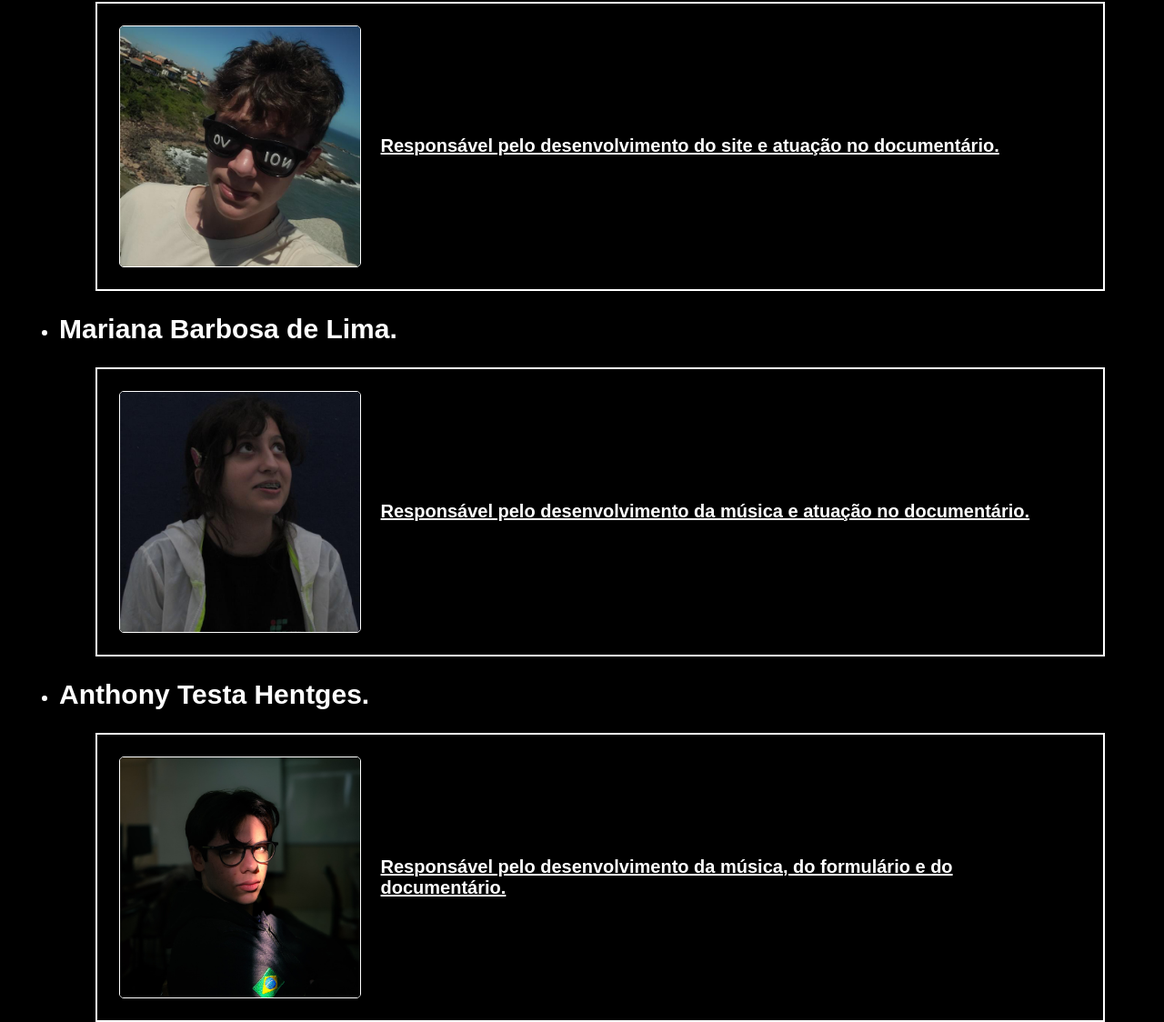
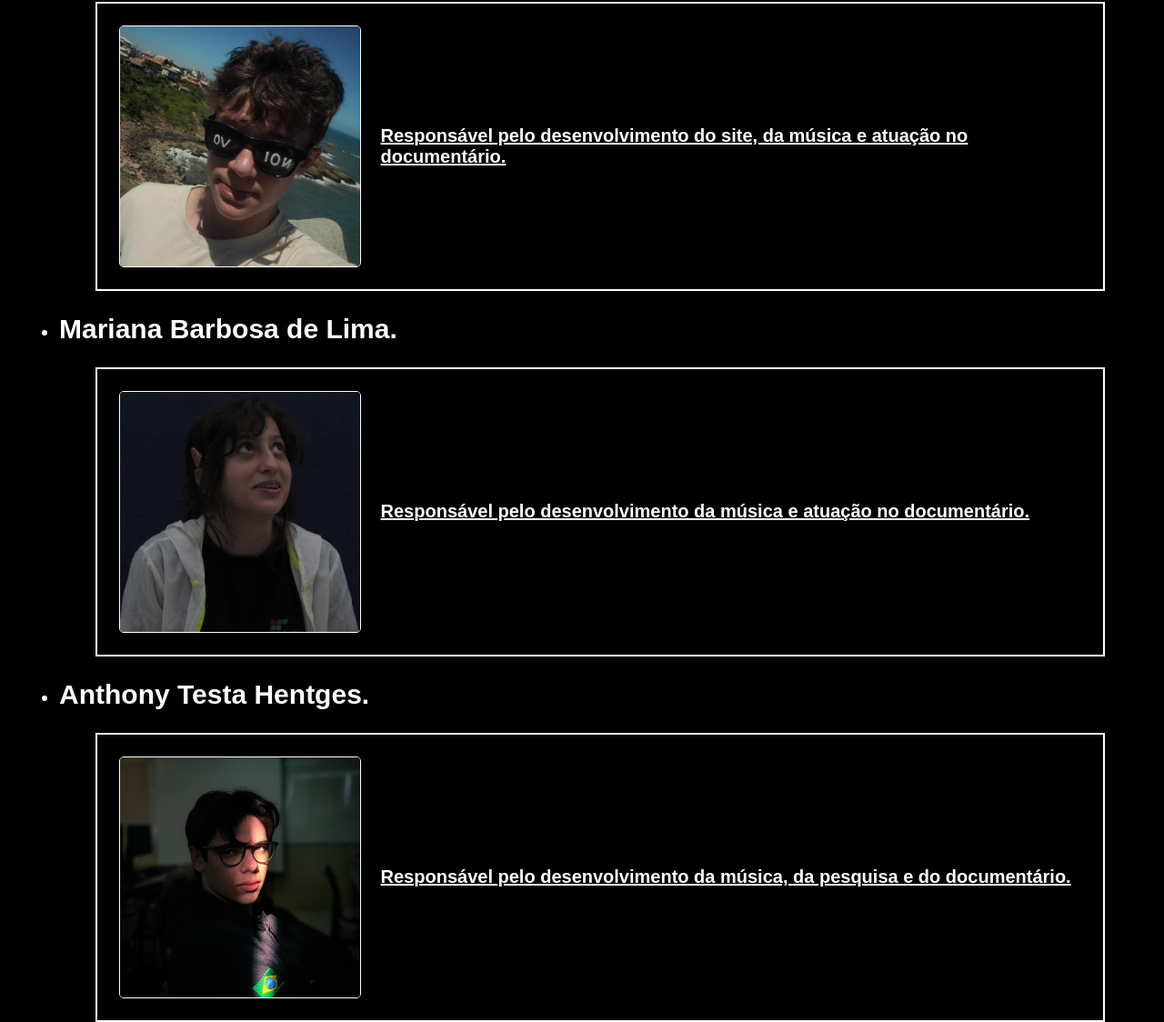
Before and after one commit to muristop10/SiteDeOi, a plain HTML site: page HTML/aboutUs.html in a window 1280 px wide. Shown: the part 275-1399 px from the top of the page at 91% size. Drawn offline with Linux system fonts and the light colour scheme.

Commit message:
Update aboutUs.html

```diff
--- a/HTML/aboutUs.html
+++ b/HTML/aboutUs.html
@@ -22,7 +22,7 @@
                     <h2>Murilo Eduardo Thomé.</h2>
                     <figure>
                         <img src="../Assets/fotos/murilo.jpg">
-                        <h4>Responsável pelo desenvolvimento do site e atuação no documentário.</h4>
+                        <h4>Responsável pelo desenvolvimento do site, da música e atuação no documentário.</h4>
                     </figure>
                 </li>
                 <li>
@@ -36,7 +36,7 @@
                     <h2>Anthony Testa Hentges.</h2>
                     <figure>
                         <img src="../Assets/fotos/anthony.jpg">
-                        <h4>Responsável pelo desenvolvimento da música, do formulário e do documentário.</h4>
+                        <h4>Responsável pelo desenvolvimento da música, da pesquisa e do documentário.</h4>
                     </figure>
                 </li>
                 <li>
@@ -50,7 +50,7 @@
                     <h2>Laura Robette Grazziolli.</h2>
                     <figure>
                         <img src="../Assets/fotos/laurao.jpg">
-                        <h4>Responsável pelo desenvolvimento do formulário, roteiro e atuação do documentário.</h4>
+                        <h4>Responsável pelo desenvolvimento da pesquisa, roteiro e atuação do documentário.</h4>
                     </figure>
                 </li>
             </ul>
```
